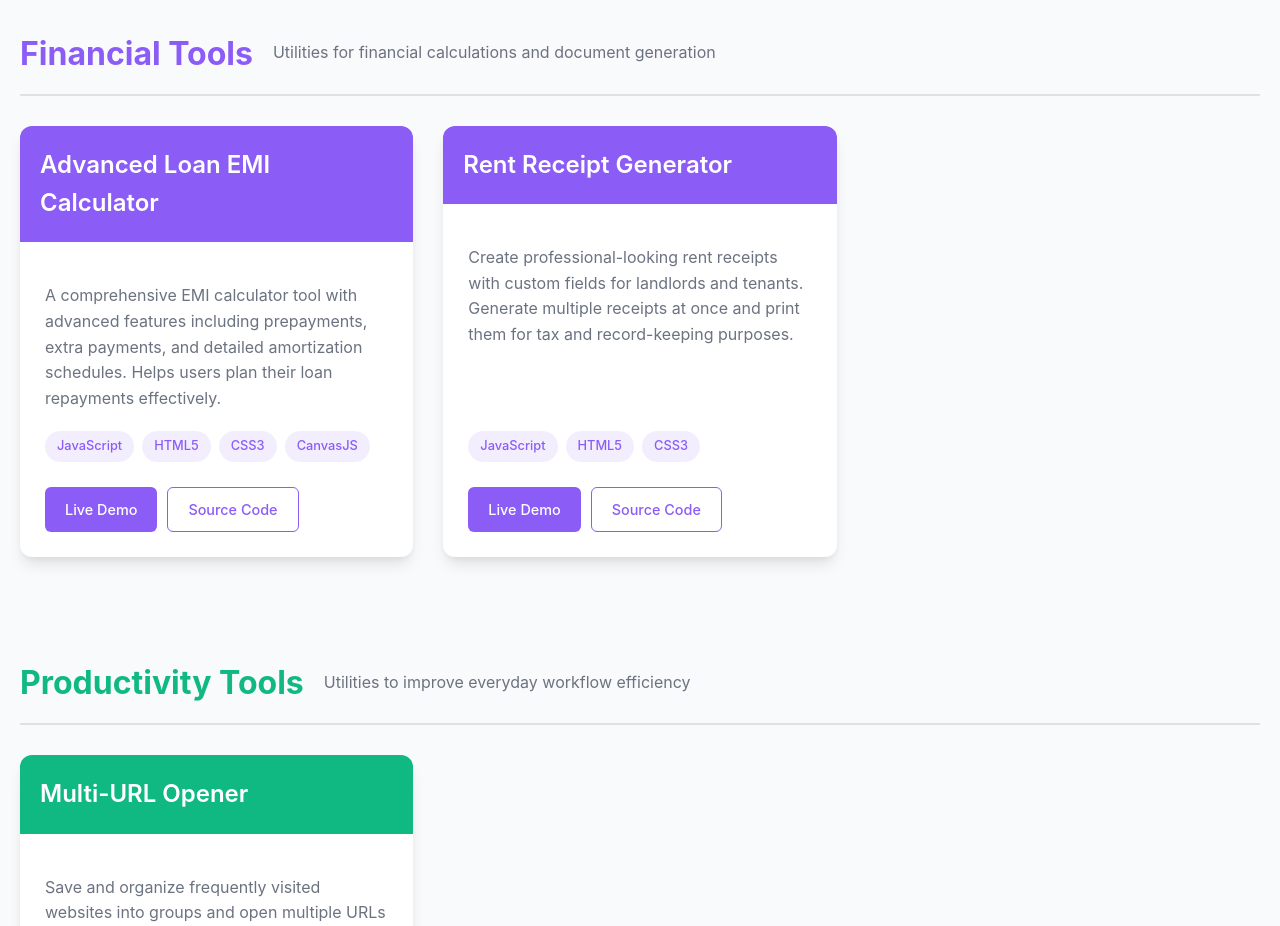
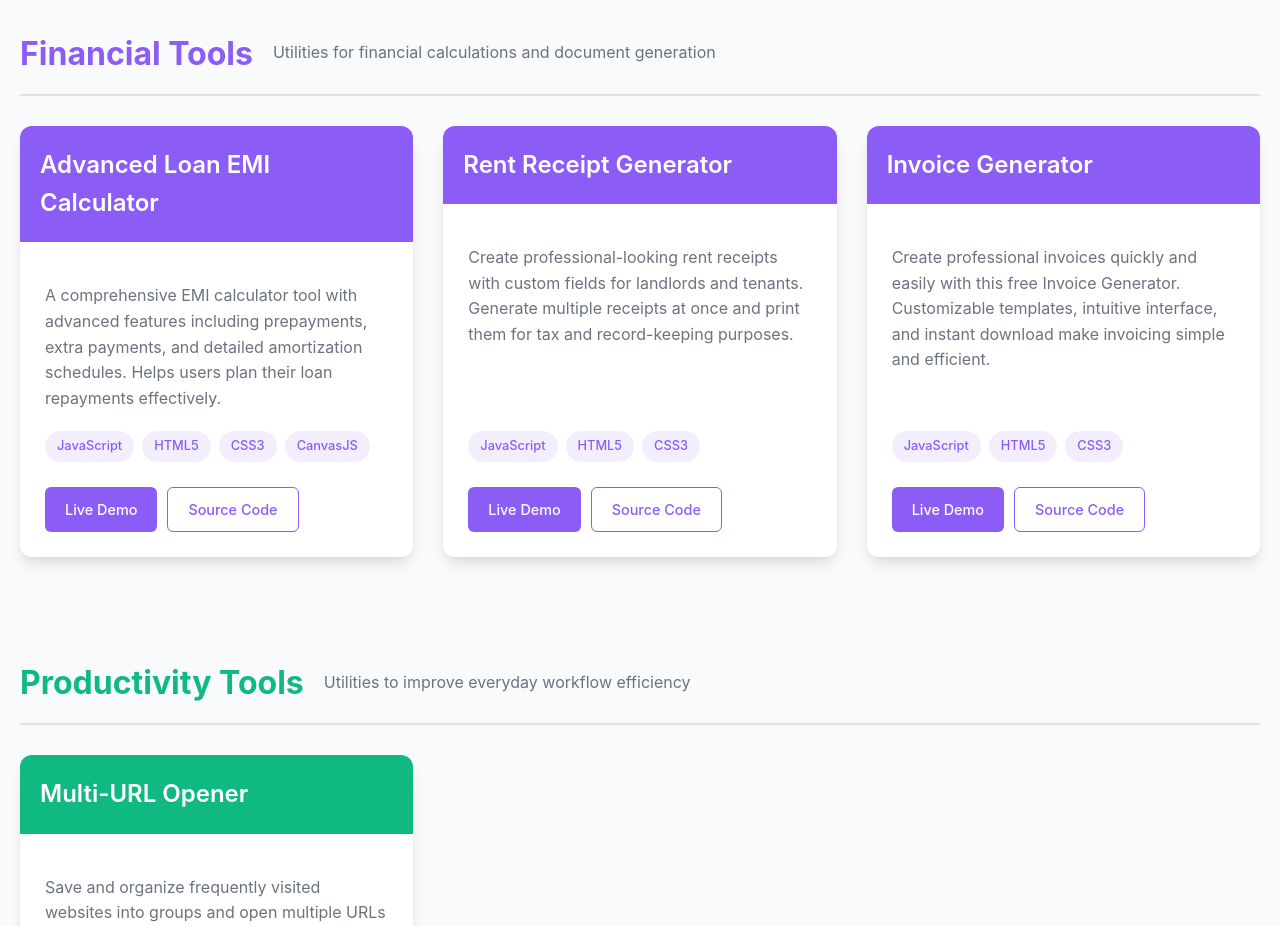
Before and after one commit to vishwas-r/Utility-Hub, a plain HTML site: page index.html in a window 1280 px wide. Shown: the part 960-1886 px from the top of the page. Drawn offline with Linux system fonts and the light colour scheme.

Commit message:
Update index.html

```diff
--- a/index.html
+++ b/index.html
@@ -123,6 +123,23 @@
                         </div>
                     </div>
                 </div>
+                <div class="project-card">
+                    <div class="card-header">
+                        <h3>Invoice Generator</h3>
+                    </div>
+                    <div class="card-body">
+                        <p>Create professional invoices quickly and easily with this free Invoice Generator. Customizable templates, intuitive interface, and instant download make invoicing simple and efficient.</p>
+                        <div class="technologies">
+                            <span class="tech-tag">JavaScript</span>
+                            <span class="tech-tag">HTML5</span>
+                            <span class="tech-tag">CSS3</span>
+                        </div>
+                        <div class="card-actions">
+                            <a href="https://vishwas-r.github.io/Invoice-Generator/" class="btn" target="_blank">Live Demo</a>
+                            <a href="https://github.com/vishwas-r/Invoice-Generator/" class="btn btn-outline" target="_blank">Source Code</a>
+                        </div>
+                    </div>
+                </div>
             </div>
         </section>
 
```
